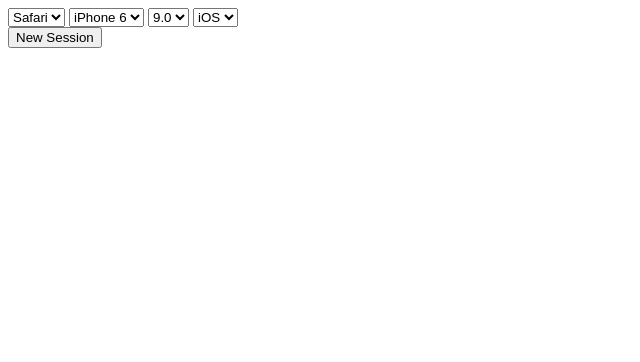
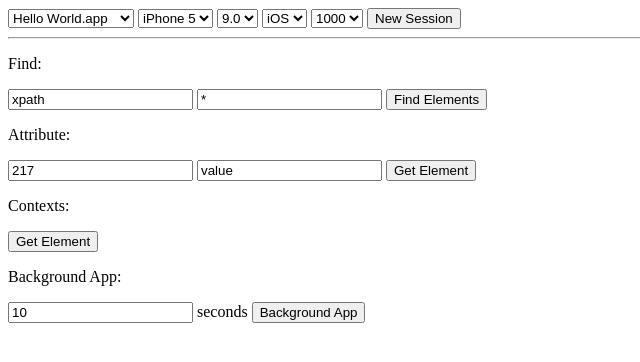
Before and after one commit to scottdixon-zz/gui-appium-driver, a plain HTML site: page index.html in a window 1280 px wide. Shown: the whole page, without its empty margins (0-640 px from the left). Drawn offline with nearby package versions, Linux system fonts and the light colour scheme; no server answers.

Commit message:
Existing session, find, getAttribue, getContexts, backgroundApp

```diff
--- a/index.html
+++ b/index.html
@@ -7,33 +7,94 @@
   <body>
 
     <div id="desired">
-      <select name="desiredCapabilities[browserName]">
-        <option>Safari</option>
+      <select name="desiredCapabilities[app]">
+        <option>Hello World.app</option>
+        <option>Hello World's.app</option>
+
       </select>
       <select name="desiredCapabilities[deviceName]">
-        <option>iPhone 6</option>
+        <option>iPhone 5</option>
       </select>
       <select name="desiredCapabilities[platformVersion]">
         <option>9.0</option>
+        <option>8.4</option>
+
       </select>
       <select name="desiredCapabilities[platformName]">
         <option>iOS</option>
       </select>
+      <select name="desiredCapabilities[timeout]">
+        <option>1000</option>
+      </select>
+      <input type="button" value="New Session" id="new-session"/>
+    </div>
+    <hr>
+    <div>
+      <p>Find:</p>
+      <input type="text" name="using" value="xpath">
+      <input type="text" name="value" value="*">
+      <input type="button" value="Find Elements" id="find-elements"/>
     </div>
 
-    <input type="button" value="New Session" id="new-session"/>
+    <div>
+      <p>Attribute:</p>
+      <input type="text" name="id" value="217">
+      <input type="text" name="attribute" value="value">
+      <input type="button" value="Get Element" id="get-element-attribute"/>
+    </div>
+
+    <div>
+      <p>Contexts:</p>
+      <input type="button" value="Get Element" id="get-contexts"/>
+    </div>
+
+    <div>
+      <p>Background App:</p>
+      <input type="text" name="seconds" value="10"> seconds
+      <input type="button" value="Background App" id="background-app"/>
+    </div>
+
     <script src="https://ajax.googleapis.com/ajax/libs/jquery/1.11.3/jquery.min.js"></script>
 
     <script>
     var sessionId;
     $(function(){
+      // Is there an existing session?
+      $.get('http://localhost:4723/wd/hub/sessions', function(result){
+        sessionId = result.value[0].id;
+        console.log('Using existing session: ' + sessionId);
+      });
+
       $("#new-session").click(function(){
         $.post('http://localhost:4723/wd/hub/session', $("#desired select").serialize(), function(result){
           sessionId = result.sessionId;
+          console.log('Set session ID to ' + sessionId);
         });
       })
+      $("#find-elements").click(function(){
+        $.post('http://localhost:4723/wd/hub/session/' + sessionId + '/elements', { using: $('input[name=using]').val(), value: $('input[name=value]').val() }, function(result){
+          console.log(result);
+        });
+      })
+      $("#background-app").click(function(){
+        $.post('http://localhost:4723/wd/hub/session/' + sessionId + '/appium/app/background', { seconds: $('input[name=seconds]').val() }, function(result){
+          console.log(result);
+        });
+      })
+      $("#get-element-attribute").click(function(){
+        $.get('http://localhost:4723/wd/hub/session/' + sessionId + '/element/' + $('input[name=id]').val() + '/' + $('input[name=attribute]').val(), function(result){
+          console.log(result);
+        });
+      })
+      $("#get-contexts").click(function(){
+        $.get('http://localhost:4723/wd/hub/session/' + sessionId + '/contexts', function(result){
+          console.log(result);
+        });
+      })
+
     })
     </script>
 
+
   </body>
 </html>
```
